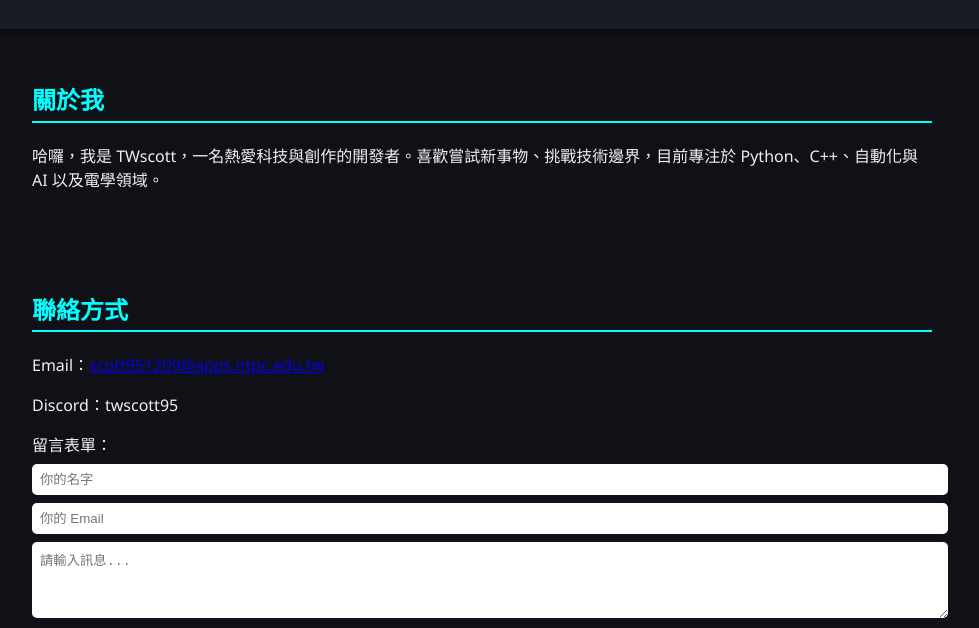
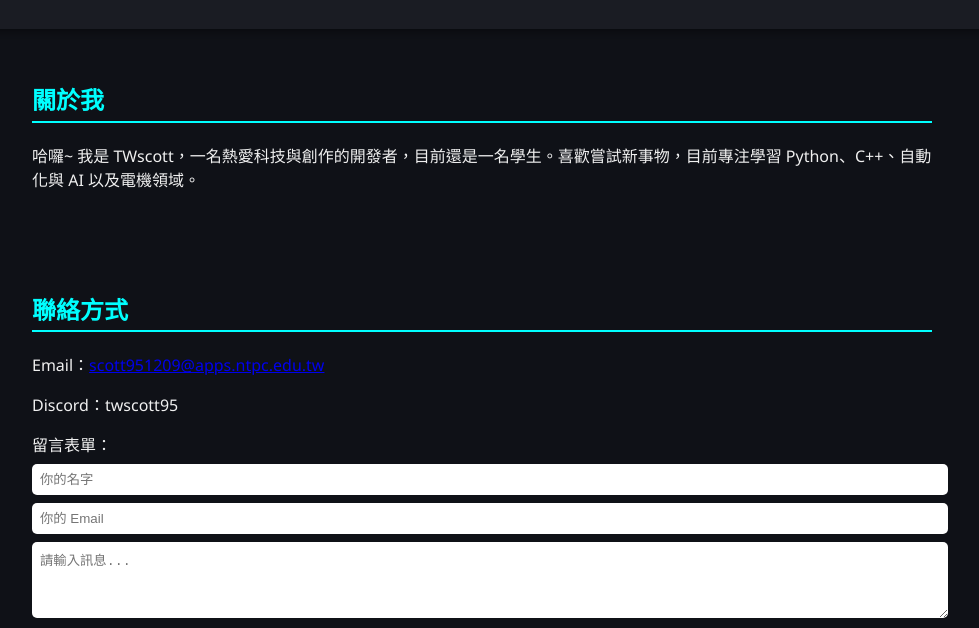
Before and after one commit to TWscott95/-TWscott-website, a plain HTML site: page index.html in a window 1280 px wide. Shown: the part 133-761 px from the top of the page, without its empty margins (158-1137 px from the left). Drawn offline with Linux system fonts and the light colour scheme.

Commit message:
index.html

```diff
--- a/index.html
+++ b/index.html
@@ -79,7 +79,7 @@
 
   <section id="about">
     <h2>關於我</h2>
-    <p>哈囉，我是 TWscott，一名熱愛科技與創作的開發者。喜歡嘗試新事物、挑戰技術邊界，目前專注於 Python、C++、自動化與 AI 以及電學領域。</p>
+    <p>哈囉~ 我是 TWscott，一名熱愛科技與創作的開發者，目前還是一名學生。喜歡嘗試新事物，目前專注學習 Python、C++、自動化與 AI 以及電機領域。</p>
   </section>
 
   <section id="contact">
```
